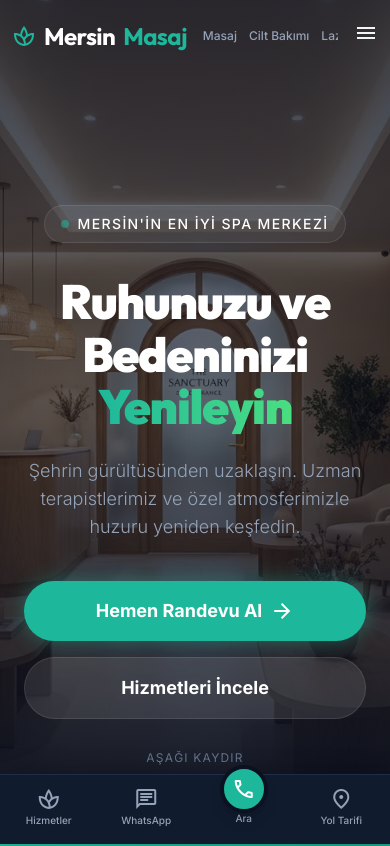
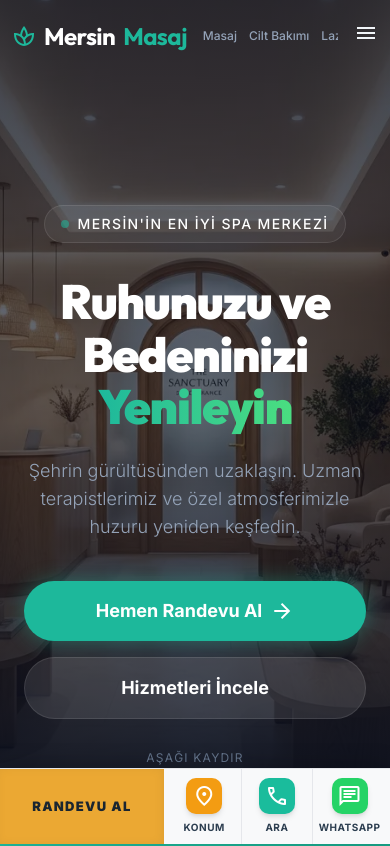
Before and after one commit to webtasarimdigital/mersinmasaj, a Next.js app: page / in a window 390 px wide. Shown: the top 846 px of the page. Built offline with nearby package versions, Linux system fonts and the light colour scheme.

Commit message:
feat: redesign mobile bottom nav to match megagoz UI

```diff
--- a/src/components/MobileBottomNav.tsx
+++ b/src/components/MobileBottomNav.tsx
@@ -2,42 +2,43 @@ import Link from "next/link";
 
 export default function MobileBottomNav() {
   return (
-    <div className="fixed bottom-0 left-0 right-0 z-50 bg-[var(--color-bg-card)] border-t border-[var(--color-border-dark)] lg:hidden flex justify-around items-center py-2 pb-4 shadow-[0_-5px_20px_rgba(0,0,0,0.2)] h-[70px] backdrop-blur-md bg-opacity-90">
-      <Link
-        href="/masaj-hizmetleri"
-        className="flex flex-col items-center gap-1 text-[var(--color-text-sub)] hover:text-[var(--color-primary)] active:text-[var(--color-primary)] w-full transition-colors"
-      >
-        <span className="material-symbols-outlined text-2xl">spa</span>
-        <span className="text-[10px] font-medium leading-none">Hizmetler</span>
-      </Link>
+    <div className="fixed bottom-0 left-0 right-0 z-50 bg-[#F8F9FA] border-t border-gray-200 lg:hidden shadow-[0_-5px_20px_rgba(0,0,0,0.15)] pb-[env(safe-area-inset-bottom)]">
+      <div className="flex h-[75px] w-full">
+        {/* Randevu Al Button */}
+        <a
+          href="tel:05407903333"
+          className="w-[42%] bg-[#EBA833] hover:bg-[#D99A2D] transition-colors flex items-center justify-center text-[#1A2530] font-black text-[13px] tracking-widest shadow-[inset_-2px_0_10px_rgba(0,0,0,0.05)]"
+        >
+          RANDEVU AL
+        </a>
 
-      <a
-        href="https://wa.me/905407903333?text=Merhaba,%20bilgi%20almak%20istiyorum"
-        target="_blank"
-        className="flex flex-col items-center gap-1 text-[var(--color-text-sub)] hover:text-[#25D366] active:text-[#25D366] w-full transition-colors"
-      >
-        <span className="material-symbols-outlined text-2xl">chat</span>
-        <span className="text-[10px] font-medium leading-none">WhatsApp</span>
-      </a>
+        {/* 3 Icons */}
+        <div className="w-[58%] flex justify-between items-center px-1">
+          {/* Konum */}
+          <a href="https://maps.app.goo.gl/67E5W57eJYCyj7DKA" target="_blank" className="flex flex-col items-center justify-center gap-1.5 w-1/3 h-full hover:bg-gray-100 transition-colors">
+            <div className="w-[36px] h-[36px] rounded-[10px] bg-[#F39C12] flex items-center justify-center shadow-md">
+              <span className="material-symbols-outlined text-white text-[20px]">location_on</span>
+            </div>
+            <span className="text-[10px] font-bold text-[#2C3E50] tracking-wider">KONUM</span>
+          </a>
 
-      <a
-        href="tel:05407903333"
-        className="flex flex-col items-center gap-1 text-[var(--color-text-sub)] hover:text-[var(--color-primary)] active:text-[var(--color-primary)] w-full transition-colors relative"
-      >
-        <div className="absolute -top-6 bg-[var(--color-primary)] text-white w-12 h-12 rounded-full flex items-center justify-center shadow-lg border-4 border-[var(--color-bg-dark)]">
-           <span className="material-symbols-outlined text-2xl">call</span>
+          {/* Ara */}
+          <a href="tel:05407903333" className="flex flex-col items-center justify-center gap-1.5 w-1/3 h-full border-x border-gray-200 hover:bg-gray-100 transition-colors">
+            <div className="w-[36px] h-[36px] rounded-[10px] bg-[#1ABC9C] flex items-center justify-center shadow-md">
+              <span className="material-symbols-outlined text-white text-[20px]">call</span>
+            </div>
+            <span className="text-[10px] font-bold text-[#2C3E50] tracking-wider">ARA</span>
+          </a>
+
+          {/* WhatsApp */}
+          <a href="https://wa.me/905407903333?text=Merhaba,%20bilgi%20almak%20istiyorum" target="_blank" className="flex flex-col items-center justify-center gap-1.5 w-1/3 h-full hover:bg-gray-100 transition-colors">
+            <div className="w-[36px] h-[36px] rounded-[10px] bg-[#25D366] flex items-center justify-center shadow-md">
+              <span className="material-symbols-outlined text-white text-[20px]">chat</span>
+            </div>
+            <span className="text-[10px] font-bold text-[#2C3E50] tracking-wider">WHATSAPP</span>
+          </a>
         </div>
-        <span className="text-[10px] font-medium leading-none mt-6">Ara</span>
-      </a>
-
-      <a
-        href="https://maps.app.goo.gl/67E5W57eJYCyj7DKA"
-        target="_blank"
-        className="flex flex-col items-center gap-1 text-[var(--color-text-sub)] hover:text-[var(--color-primary)] active:text-[var(--color-primary)] w-full transition-colors"
-      >
-        <span className="material-symbols-outlined text-2xl">location_on</span>
-        <span className="text-[10px] font-medium leading-none">Yol Tarifi</span>
-      </a>
+      </div>
     </div>
   );
 }
```
